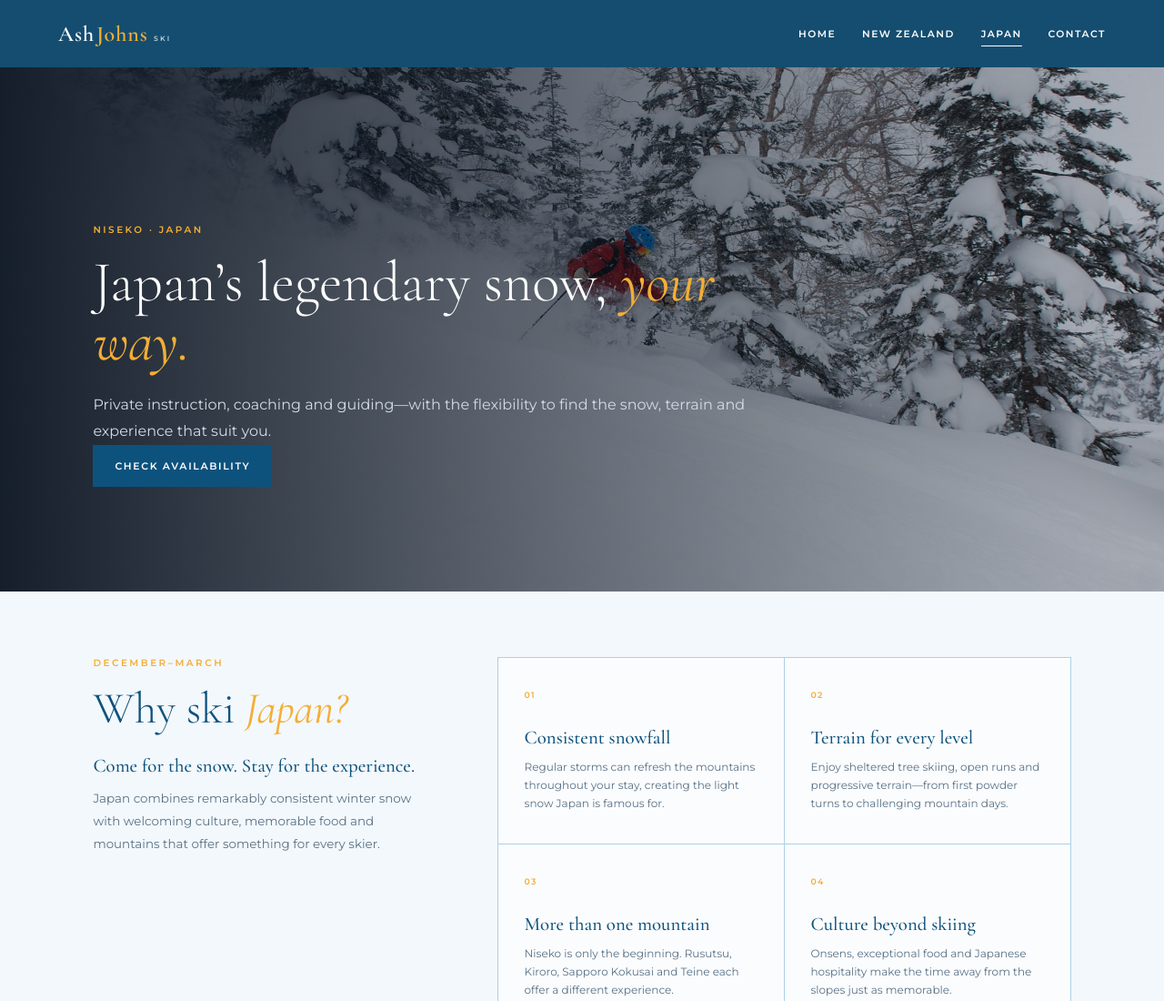
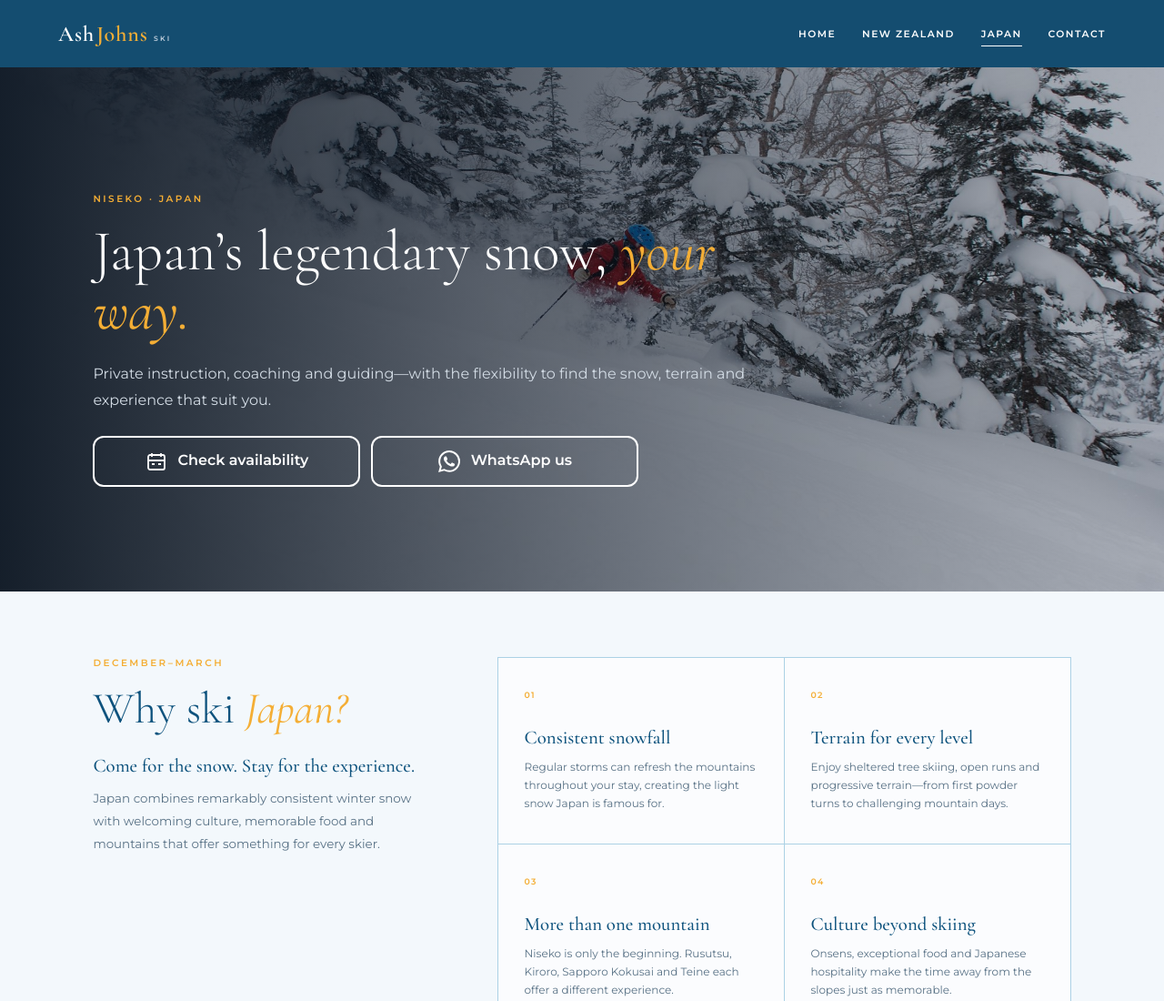
Before and after one commit to Skimanz/diamondexp-website, a plain HTML site: page japan.html in a window 1280 px wide. Shown: the top 1100 px of the page at 91% size. Drawn offline with nearby package versions, Linux system fonts and the light colour scheme.

Commit message:
Add matching availability and WhatsApp buttons to Japan hero

```diff
--- a/availability.css
+++ b/availability.css
@@ -63,3 +63,9 @@ body:has(dialog[open]){overflow:hidden}
 .jp-contact-actions button.button:focus-visible{outline:3px solid #0d5b87;outline-offset:4px}
 .jp-contact-actions .contact-button-icon{display:block;width:24px;height:24px;flex:0 0 24px}
 .jp-contact-actions .contact-whatsapp-icon{background:currentColor;-webkit-mask:url('images/whatsapp.svg') center/contain no-repeat;mask:url('images/whatsapp.svg') center/contain no-repeat}
+
+.japan-hero .jp-hero-actions{display:flex;flex-direction:row;flex-wrap:wrap;gap:12px;margin:24px 0 0;width:100%;max-width:600px}
+.japan-hero .jp-hero-actions button.button{flex:1 1 240px;width:auto;border-color:#fff;color:#fff;background:transparent}
+.japan-hero .jp-hero-actions button.button:hover{background:#fff;color:#0d5b87}
+.japan-hero .jp-hero-actions button.button:focus-visible{outline-color:#fff}
+@media(max-width:540px){.japan-hero .jp-hero-actions{max-width:360px}.japan-hero .jp-hero-actions button.button{flex-basis:100%;width:100%}}
--- a/japan.html
+++ b/japan.html
@@ -19,7 +19,7 @@
 <link rel="preconnect" href="https://fonts.gstatic.com" crossorigin>
 <link href="https://fonts.googleapis.com/css2?family=Cormorant+Garamond:ital,wght@0,300;0,500;0,600;1,400&family=Montserrat:wght@300;400;500;600&display=swap" rel="stylesheet">
 <link rel="stylesheet" href="styles.css?v=20260911-1">
-<link rel="stylesheet" href="availability.css?v=20261012-5">
+<link rel="stylesheet" href="availability.css?v=20261012-6">
 </head>
 <body class="japan-page">
 <header class="site-header">
@@ -43,7 +43,11 @@
 <h1>Japan’s legendary snow, <em>your way.</em>
 </h1>
 <p>Private instruction, coaching and guiding—with the flexibility to find the snow, terrain and experience that suit you.</p>
-<a class="button" href="#availability">Check availability</a>
+<div class="jp-contact-actions jp-hero-actions">
+
+<button class="button availability-open" type="button" data-open-availability><svg class="contact-button-icon" viewBox="0 0 24 24" fill="none" stroke="currentColor" stroke-width="1.8" aria-hidden="true"><rect x="3" y="5" width="18" height="16" rx="2"/><path d="M7 3v4m10-4v4M3 11h18m-14 4h3m4 0h3"/></svg><span>Check availability</span></button>
+<button class="button button-secondary" type="button" data-open-japan-enquiry><span class="contact-button-icon contact-whatsapp-icon" aria-hidden="true"></span><span>WhatsApp us</span></button>
+</div>
 </div>
 </section>
 <section class="section japan-why">
```
